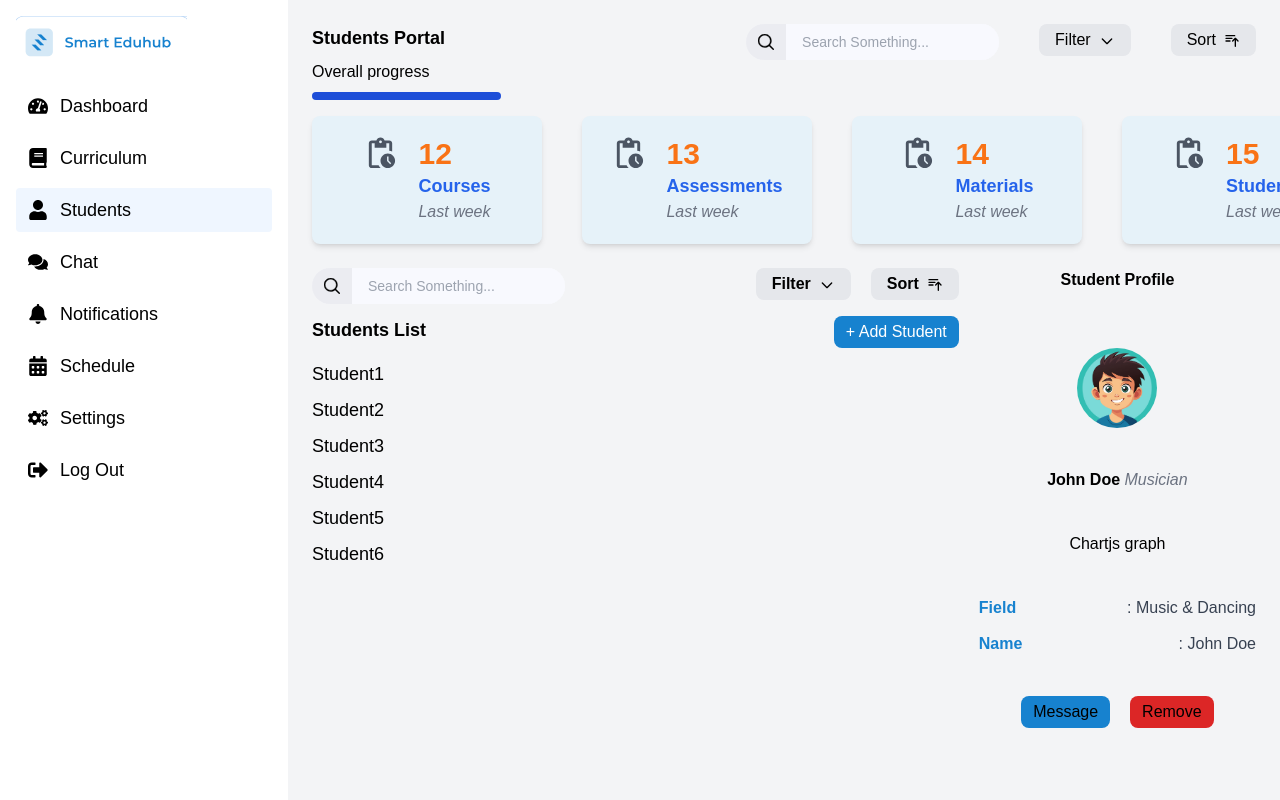
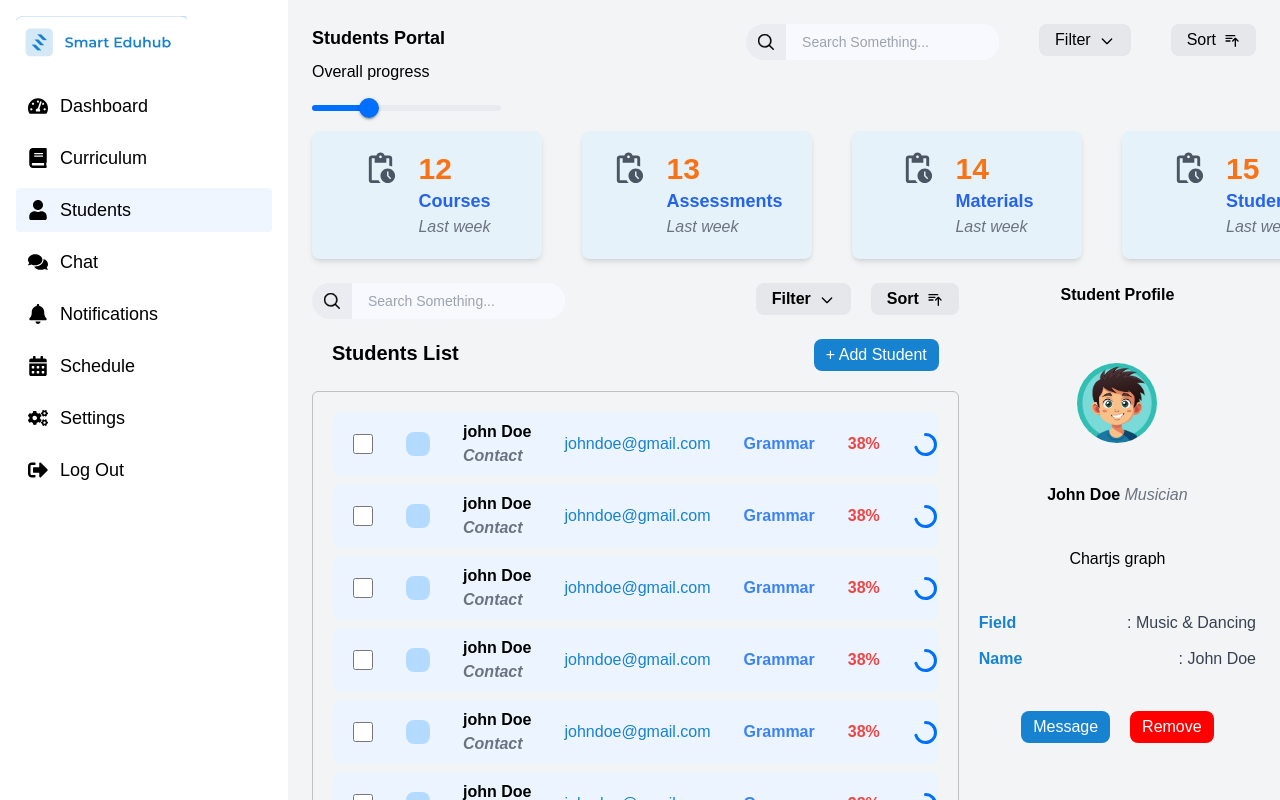
Before and after one commit to Mchiir/fms-nextjs, a Next.js app: page /Students in a window 1280 px wide. Built offline with nearby package versions, Linux system fonts and the light colour scheme.

Commit message:
added student components

```diff
--- /dev/null
+++ b/src/app/Students/components/CircularProgress.tsx
@@ -0,0 +1,40 @@
+import React from 'react'
+interface ProgressI {
+    progress: number;
+}
+
+const CircularProgress: React.FC<ProgressI> = ({ progress }) => {
+    const radius = 10; // Radius of the circle
+    const strokeWidth = 3; // Thickness of the progress bar
+    const circumference = 2 * Math.PI * radius; // Total circumference
+    const offset = circumference - (progress / 100) * circumference; // Dynamic stroke offset
+
+    return (
+      <svg width="25" height="25" viewBox="0 0 25 25">
+        {/* Background Circle */}
+        <circle
+          cx="12.5"
+          cy="12.5"
+          r={radius}
+          fill="none"
+          stroke="#ECF5FF"
+          strokeWidth={strokeWidth}
+        />
+        {/* Progress Circle */}
+        <circle
+          cx="12.5"
+          cy="12.5"
+          r={radius}
+          fill="none"
+          stroke="#006FFD"
+          strokeWidth={strokeWidth}
+          strokeDasharray={circumference}
+          strokeDashoffset={offset}
+          strokeLinecap="round"
+          transform="rotate(-90 12.5 12.5)" // Rotates to start from the top
+        />
+      </svg>
+    );
+  };
+
+export default CircularProgress
--- a/src/app/Students/components/Overall.tsx
+++ b/src/app/Students/components/Overall.tsx
@@ -1,10 +1,16 @@
 import React from 'react'
+import { Slider } from '@mui/material'
+import SliderBar from './SliderBar'
 
-const Overall: React.FC = () =>{
+interface OverallPercentage {
+    progress: number
+}
+
+const Overall: React.FC<OverallPercentage> = ({ progress }) =>{
     return(
         <div>
             <p className="text-0.5xl mb-2">Overall progress</p>
-            <div className="w-[20%] h-2 rounded-full bg-blue-700 mb-4"></div>
+            <SliderBar />
         </div>
     )
 }
--- a/src/app/Students/components/Progress.tsx
+++ b/src/app/Students/components/Progress.tsx
@@ -10,7 +10,7 @@ export interface Item {
 const Progress: React.FC<{ item: Item }> = ({ item }) =>{
     return(
         <>
-        <div className="w-[230px] bg-[#E6F2F9] rounded-[8px] p-5 flex items-center justify-center space-x-4 shadow-md">
+        <div className="cursor-context-menu w-[230px] bg-[#E6F2F9] rounded-[8px] p-5 flex items-center justify-center space-x-4 shadow-md">
                 <div className='flex flex-row gap-5'>
                     <PendingActionIcon fontSize="large" className="text-gray-600 text-7xl"/>
 
--- /dev/null
+++ b/src/app/Students/components/SliderBar.tsx
@@ -0,0 +1,30 @@
+import React from 'react'
+import { Slider } from '@mui/material'
+
+const SliderBar: React.FC = () =>{
+    return(
+        <Slider
+                disabled
+                defaultValue={30}
+                aria-label="Disabled slider"
+                sx={{
+                        width:"20%",
+                        height: 6, // Adjusts stroke size
+                        "& .MuiSlider-track": {
+                        backgroundColor: "#006FFD", // Covered part (progress bar)
+                        border: "none",
+                        },
+                        "& .MuiSlider-rail": {
+                        backgroundColor: "#E8E9F1", // Uncovered part
+                        opacity: 1,
+                        },
+                        "& .MuiSlider-thumb": {
+                        display: "true", // Hide thumb if not needed
+                        backgroundColor: "#006FFD"
+                        },
+            }}
+        />
+    )
+}
+
+export default SliderBar
--- a/src/app/Students/components/Student.tsx
+++ b/src/app/Students/components/Student.tsx
@@ -0,0 +1,26 @@
+import React from 'react'
+import CircularProgress from './CircularProgress'
+
+const StudentC: React.FC = () =>{
+    return(
+        <div className='flex flex-wrap gap-5 bg-[#ECF5FF] rounded-lg py-2 justify-between pl-5 box-border items-center'>
+            <input type="checkbox"
+              className="w-5 h-5"
+            />
+            <div className='rounded-lg w-6 h-6 border-[5px] bg-[#B4DBFF] border-none outline-none'></div>
+            <article>
+                <p className='font-bold'>john Doe
+                    <br/>
+                    <span className='italic text-gray-500'>Contact</span>
+                </p>
+
+            </article>
+            <p className='text-[#1782CF]'>johndoe@gmail.com</p>
+            <p className='font-bold text-blue-500'>Grammar</p>
+            <p className='font-bold text-red-500'>38%</p>
+            <CircularProgress progress={70}/>
+        </div>
+    )
+}
+
+export default StudentC
--- a/src/app/Students/components/StudentBody.tsx
+++ b/src/app/Students/components/StudentBody.tsx
@@ -1,6 +1,6 @@
-'use client'
 import React from 'react'
 import profileImage from './assets/boy.png'
+import StudentC from './Student'
 
 const StudentBody: React.FC = () =>{
 
@@ -47,20 +47,20 @@ const StudentBody: React.FC = () =>{
                     </div>
                 </div>
 
-                <div className='flex justify-between mb-3'>
-                    <p className='font-bold text-lg'>Students List</p>
+                <div className='flex justify-between m-5'>
+                    <p className='font-bold text-xl'>Students List</p>
                     <button type='button'
                     className='bg-[#1782CF] rounded-lg px-3 py-1 text-white'
                     >+ Add Student</button>
                 </div>
 
-                <section className='flex flex-col gap-2'>
-                    <div><p className='text-lg'>Student1</p></div>
-                    <div><p className='text-lg'>Student2</p></div>
-                    <div><p className='text-lg'>Student3</p></div>
-                    <div><p className='text-lg'>Student4</p></div>
-                    <div><p className='text-lg'>Student5</p></div>
-                    <div><p className='text-lg'>Student6</p></div>
+                <section className='flex flex-col gap-2 border-[1px] border-[#C1C1C1] rounded-md py-[20px] px-[20px]'>
+                    <StudentC />
+                    <StudentC />
+                    <StudentC />
+                    <StudentC />
+                    <StudentC />
+                    <StudentC />
                 </section>
             </div>
 
@@ -84,8 +84,8 @@ const StudentBody: React.FC = () =>{
                 </div>
 
                 <div className='flex flex-row gap-5'>
-                    <button type='button' className='rounded-lg bg-[#1782CF] px-3 py-1'>Message</button>
-                    <button type='button' className='rounded-lg bg-red-600 px-3 py-1'>Remove</button>
+                    <button type='button' className='rounded-lg bg-[#1782CF] px-3 py-1 text-white'>Message</button>
+                    <button type='button' className='rounded-lg bg-[red] px-3 py-1 text-white'>Remove</button>
                 </div>
             </div>
         </div>
--- a/src/app/Students/page.tsx
+++ b/src/app/Students/page.tsx
@@ -8,7 +8,7 @@ function page(){
     return (
         <div>
             <StudentHeader />
-            <Overall />
+            <Overall progress={20}/>
             <div className="flex flex-row gap-10 mb-6">
                 <ProgressList />
             </div>
```
Also changed, not shown: package.json (+3 -4 lines), 1 other file (tests, documents, lock files or other folders).
